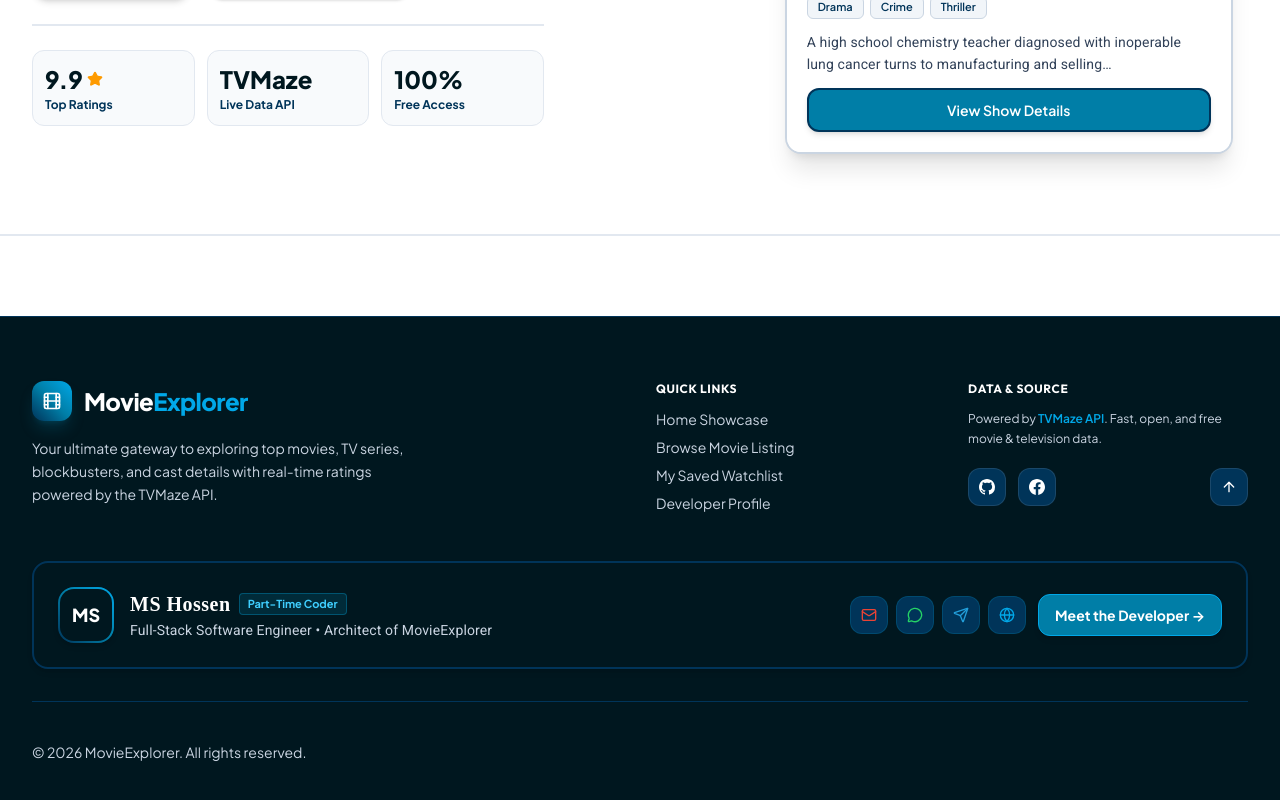
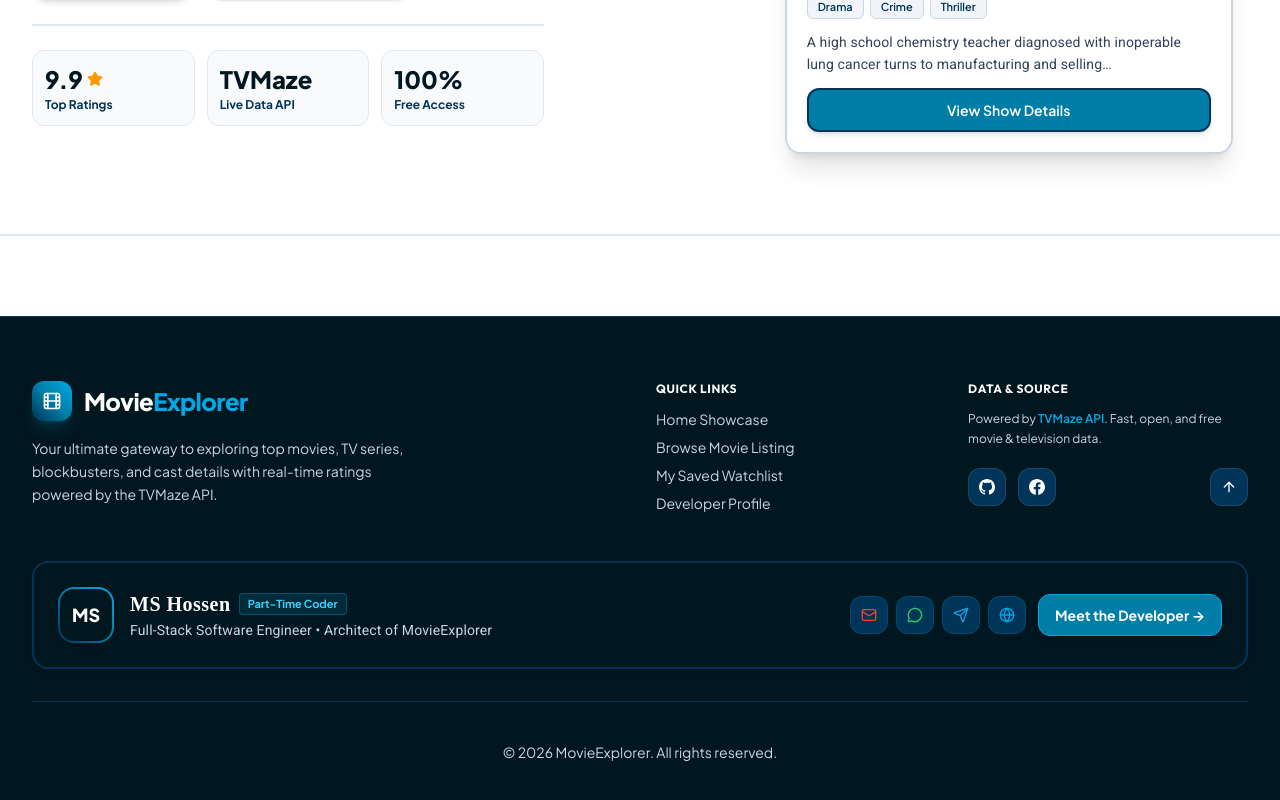
Before and after one commit to MSabbirHossen/assignment-2-foundation-program, a React (Vite) app: page / in a window 1280 px wide. Shown: the part 618-1418 px from the top of the page. Built offline with nearby package versions, Linux system fonts and the light colour scheme; no server answers; a web font is replaced by a local one.

Commit message:
feat: add Footer component with navigation links and social profiles

```diff
--- a/src/components/Footer.jsx
+++ b/src/components/Footer.jsx
@@ -133,7 +133,7 @@ export default function Footer() {
         {/* Bottom Bar */}
 
         <DeveloperFooterInfo />
-        <p>© 2026 MovieExplorer. All rights reserved.</p>
+        <p className="text-center text-slate-300 mt-5 font-architects ">© 2026 MovieExplorer. All rights reserved.</p>
       </div>
     </footer>
   );
```
